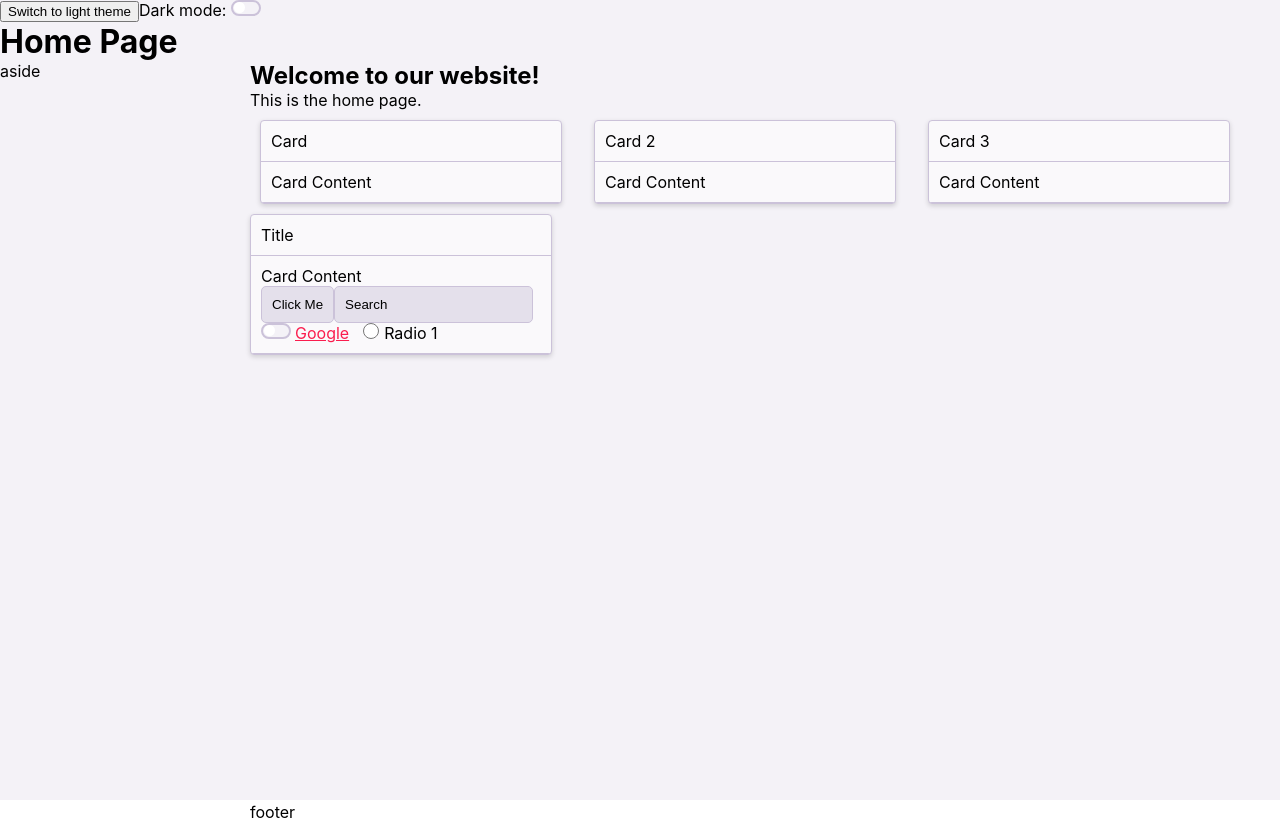
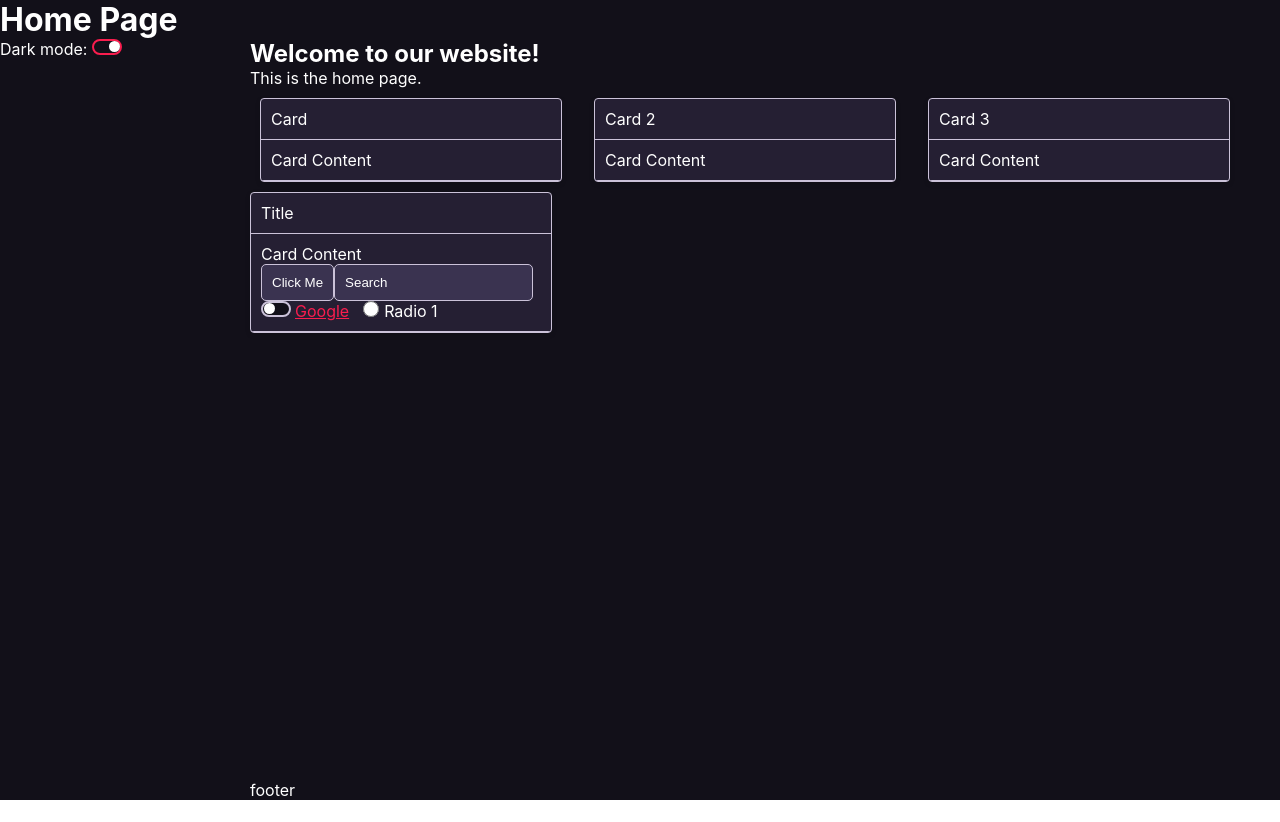
Before and after one commit to PierreChavez/webui, a React (Create React App) app: page / in a window 1280 px wide. After the commit the page ends 800 px from the top, so only its background shows below. Built offline with nearby package versions, Linux system fonts and the light colour scheme.

Commit message:
theme context

```diff
--- a/src/App.jsx
+++ b/src/App.jsx
@@ -1,35 +1,15 @@
-import React, { useEffect, useState } from 'react';
+import React from 'react';
 import HomePage from './pages/HomePage/HomePage';
-import ThemeSwitcher from './themes/ThemeSwitcher';
+import ThemeProvider from './providers/ThemeProvider';
 import './themes/themes.module.css';
-
-
-const handleSearchSubmit = (searchTerm) => {
-  console.log(`Search submit: ${searchTerm}`);
-};
-
 
 function App() {
 
-  const [theme, setTheme] = useState('light');
-  const [isChecked, setIsChecked] = useState(false);
-
-
-  useEffect(() => {
-    handleToggle(isChecked);
-    document.body.setAttribute('data-theme', theme);
-    console.log(`Theme switched to ${theme}`);
-  }, [theme, isChecked]);
-
-  const handleToggle = (checked) => {
-    setTheme(checked ? 'dark' : 'light');
-    setIsChecked(checked);
-  };
-
   return (
     <div className="App fullHeight" style={{ color: 'var(--primary-color)', backgroundColor: 'var(--background-color)' }}>
-      <ThemeSwitcher isChecked={isChecked} theme={theme} onToggle={handleToggle} />
-      <HomePage onSearchSubmit={handleSearchSubmit} />
+      <ThemeProvider>
+        <HomePage />
+      </ThemeProvider>
     </div>
   );
 }
--- a/src/components/atoms/ToggleSwitch/ToggleSwitch.jsx
+++ b/src/components/atoms/ToggleSwitch/ToggleSwitch.jsx
@@ -1,7 +1,7 @@
 import React from 'react';
 import styles from './ToggleSwitch.module.css';
 
-const ToggleSwitch = ({ checked, onChange=(checked=false)=>{console.log('is checked:', checked)} }) => (
+const ToggleSwitch = ({ checked, onChange=((checked=false)=>{console.log('is checked:', checked)} )}) => (
   <label className={styles.ToggleSwitch}>
     <input type="checkbox" checked={checked} onChange={(e) => onChange(e.target.checked)} />
     <span className={styles.slider + ' ' + styles.round}></span>
--- a/src/components/templates/PageTemplate/PageTemplate.jsx
+++ b/src/components/templates/PageTemplate/PageTemplate.jsx
@@ -1,4 +1,5 @@
 import React from 'react';
+import ThemeSwitcher from '../../../themes/ThemeSwitcher';
 import Aside from '../../molecules/Aside/Aside';
 import Footer from '../../molecules/Footer/Footer';
 import Header from '../../molecules/Header/Header';
@@ -7,8 +8,10 @@ import Container from '../../organisms/Container/Container';
 
 const PageTemplate = ({ title, children }) => (
   <Container>
-    <Header title={title} />
-    <Aside width='250px'>aside</Aside>
+    <Header title={title}>
+    </Header>
+    <Aside width='250px'>      <ThemeSwitcher />
+    </Aside>
     <Main>{children}</Main>
     <Footer>footer</Footer>
   </Container>
--- /dev/null
+++ b/src/contexts/ThemeContext.js
@@ -0,0 +1,5 @@
+import React from 'react';
+
+const ThemeContext = React.createContext();
+
+export default ThemeContext;
--- /dev/null
+++ b/src/providers/ThemeProvider.jsx
@@ -0,0 +1,26 @@
+import React, { useEffect, useState } from 'react';
+import ThemeContext from '../contexts/ThemeContext';
+
+const ThemeProvider = ({ children }) => {
+    const [isDarkMode, setIsDarkMode] = useState(true);
+    const [theme, setTheme] = useState('light');
+
+    const toggleTheme = (checked) => {
+        setTheme(checked ? 'dark' : 'light');
+        setIsDarkMode(checked);
+    };
+
+    useEffect(() => {
+        toggleTheme(isDarkMode)
+        document.body.setAttribute('data-theme', theme);
+        console.log(`Theme switched to ${theme}`);
+    }, [theme, isDarkMode]);
+
+    return (
+        <ThemeContext.Provider value={{ theme,isDarkMode, toggleTheme }}>
+            {children}
+        </ThemeContext.Provider>
+    );
+};
+
+export default ThemeProvider;
--- /dev/null
+++ b/src/themes/ThemeSwitcher.css
@@ -0,0 +1,2 @@
+.ThemeSwitcher {
+}
--- a/src/themes/ThemeSwitcher.jsx
+++ b/src/themes/ThemeSwitcher.jsx
@@ -1,14 +1,14 @@
-import React from 'react';
+import React, { useContext } from 'react';
 import ToggleSwitch from '../components/atoms/ToggleSwitch/ToggleSwitch';
+import ThemeContext from '../contexts/ThemeContext';
 
-const ThemeSwitcher = ({ theme,isChecked, onToggle }) => (
-    <div>
-        <button onClick={onToggle}>
-            Switch to {theme} theme
-        </button>
+const ThemeSwitcher = () => {
+    const { isDarkMode,theme, toggleTheme } = useContext(ThemeContext);
+
+    return (<div>
         <span>Dark mode: </span>
-        <ToggleSwitch checked={isChecked} onChange={onToggle} />
-    </div>
-);
+        <ToggleSwitch checked={isDarkMode} theme={theme} onChange={toggleTheme} />
+    </div>);
+};
 
 export default ThemeSwitcher;
```
